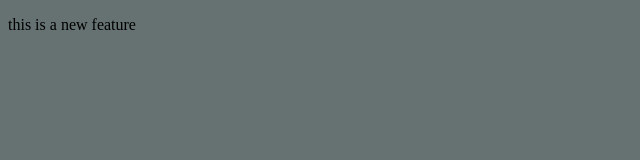
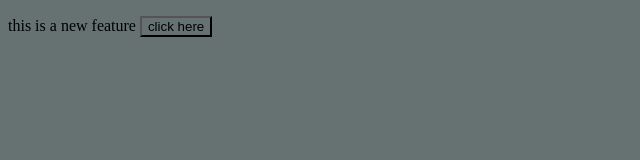
Before and after one commit to ashutoshSemwal3236/localrepo, a plain HTML site: page index.html in a window 1280 px wide. Shown: the whole page, without its empty margins (0-640 px from the left). Drawn offline with Linux system fonts and the light colour scheme.

Commit message:
adding button

```diff
--- a/index.html
+++ b/index.html
@@ -7,6 +7,6 @@
     <link rel="stylesheet" href="style.css" />
   </head>
   <body>
-    <p>this is a new feature</p>
+    <p>this is a new feature <button>click here</button></p>
   </body>
 </html>
```
